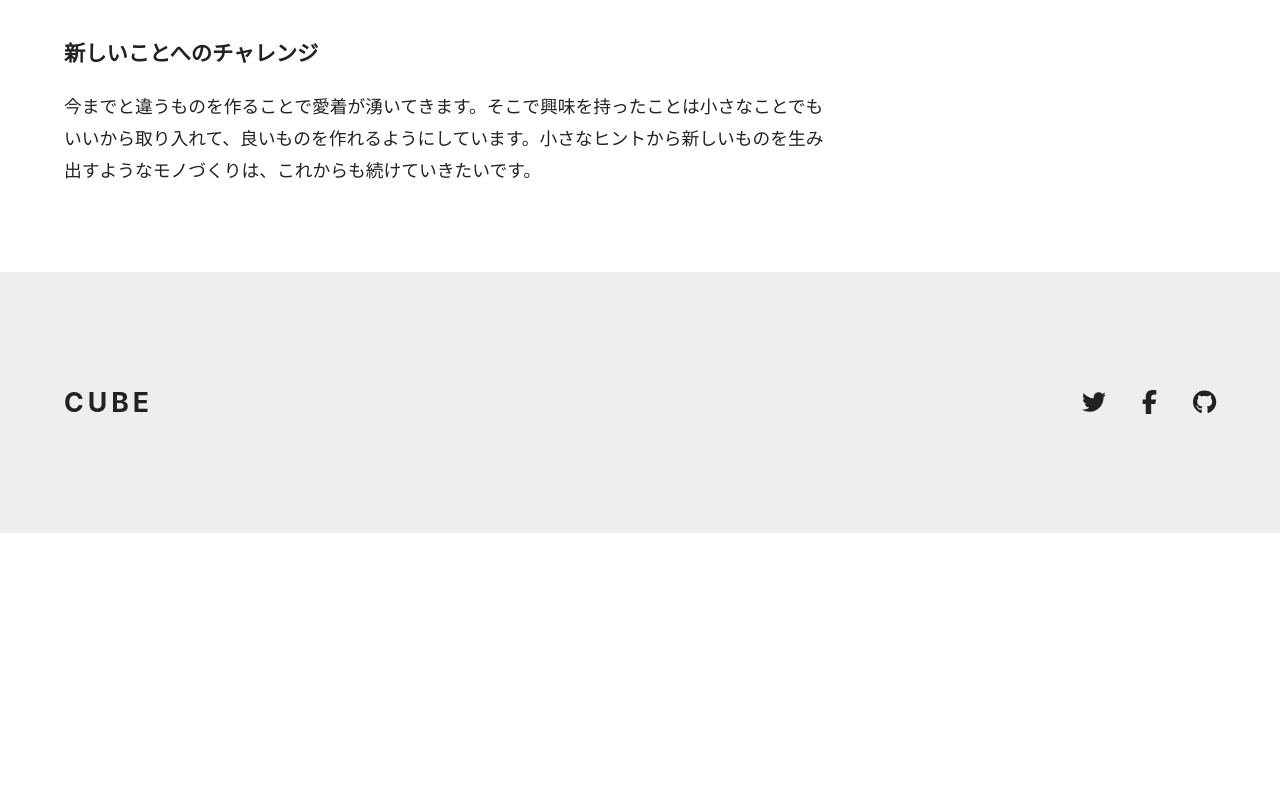
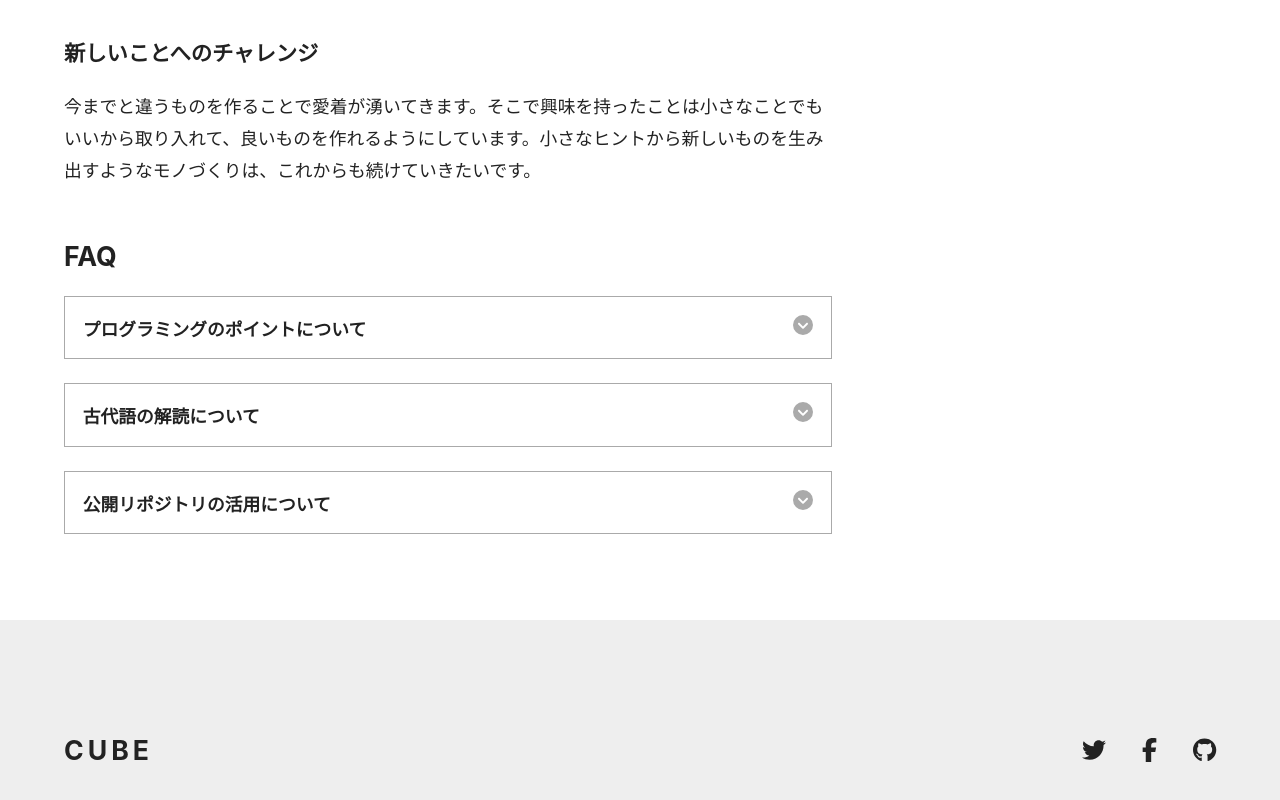
Before and after one commit to minomino425/blog, a Next.js app: page /about in a window 1280 px wide. Shown: the part 1574-2374 px from the top of the page. Before the commit the page ends 2107 px from the top, so only its background shows below. Built offline with nearby package versions, Linux system fonts and the light colour scheme.

Commit message:
[add]accordion.js

```diff
--- /dev/null
+++ b/components/accordion.js
@@ -0,0 +1,29 @@
+import { useState } from 'react'
+import styles from 'styles/accordion.module.css'
+import { FontAwesomeIcon } from '@fortawesome/react-fontawesome'
+import { faCircleChevronDown } from '@fortawesome/free-solid-svg-icons'
+
+export default function Accordion({ heading, children }) {
+  const [textIsOpen, setTextIsOpen] = useState(false)
+
+  const toggleText = () => {
+    setTextIsOpen((prev) => !prev)
+  }
+
+  return (
+    <div className={textIsOpen ? styles.open : styles.close}>
+      <h3 className={styles.heading}>
+        <button onClick={toggleText}>
+          {heading}
+          <FontAwesomeIcon
+            icon={faCircleChevronDown}
+            className={styles.icon}
+          />
+        </button>
+      </h3>
+      <div className={styles.text}>
+        <div className={styles.textInner}>{children}</div>
+      </div>
+    </div>
+  )
+}
--- a/pages/about.js
+++ b/pages/about.js
@@ -10,6 +10,7 @@ import {
 import Image from 'next/image'
 import eyecatch from 'images/about.jpg'
 import Meta from 'components/meta'
+import Accordion from 'components/accordion'
 
 export default function About() {
   return (
@@ -50,6 +51,23 @@ export default function About() {
               <p>
                 今までと違うものを作ることで愛着が湧いてきます。そこで興味を持ったことは小さなことでもいいから取り入れて、良いものを作れるようにしています。小さなヒントから新しいものを生み出すようなモノづくりは、これからも続けていきたいです。
               </p>
+
+              <h2>FAQ</h2>
+              <Accordion heading="プログラミングのポイントについて">
+                <p>
+                  プログラミングのポイントは、作りたいものを作ることです。楽しいことから思いつき、目標とゴールを決め、そこに向かってさまざまな課題を設定していきながら、プログラムを作っていきます。
+                </p>
+              </Accordion>
+              <Accordion heading="古代語の解読について">
+                <p>
+                古代語を解読するのに必要なのは、書かれた文字そのものだけです。古代の世界観や思考方法。それらを読み取ってこそ古代の世界観が理解できてきます。
+                </p>
+              </Accordion>
+              <Accordion heading="公開リポジトリの活用について">
+                <p>
+                公開リポジトリを活用すると、全世界のどこからでもアクセスし、開発者が関連するプロジェクトのタスクを利用することができます。
+                </p>
+              </Accordion>
             </PostBody>
           </TwoColumnMain>
 
--- /dev/null
+++ b/styles/accordion.module.css
@@ -0,0 +1,47 @@
+.open,
+.close {
+  border: 1px solid var(--gray-25);
+}
+
+/*見出し*/
+.heading {
+  font-size: var(--body);
+}
+
+.heading button {
+  all: unset;
+  outline: revert;
+  --webkit-tap-heighlight-color: transparent;
+  cursor: pointer;
+  box-sizing: border-box;
+  width: 100%;
+  padding: 1em;
+  display: flex;
+  justify-content: space-between;
+  gap: 1em;
+}
+
+.text{
+    overflow: hidden;
+    height: 0px;
+    transition: height 0.5s;
+}
+
+.open .text{
+    height: auto;
+}
+
+.icon {
+  color: var(--gray-25);
+  font-size: 1.25rem;
+  transition: transform 0.5s;
+}
+
+.open .icon {
+  transform: rotate(180deg);
+}
+
+.textInner {
+  padding: 0 1.14em 1.14em;
+  font-size: calc(var(--body) * 0.875);
+}
```
